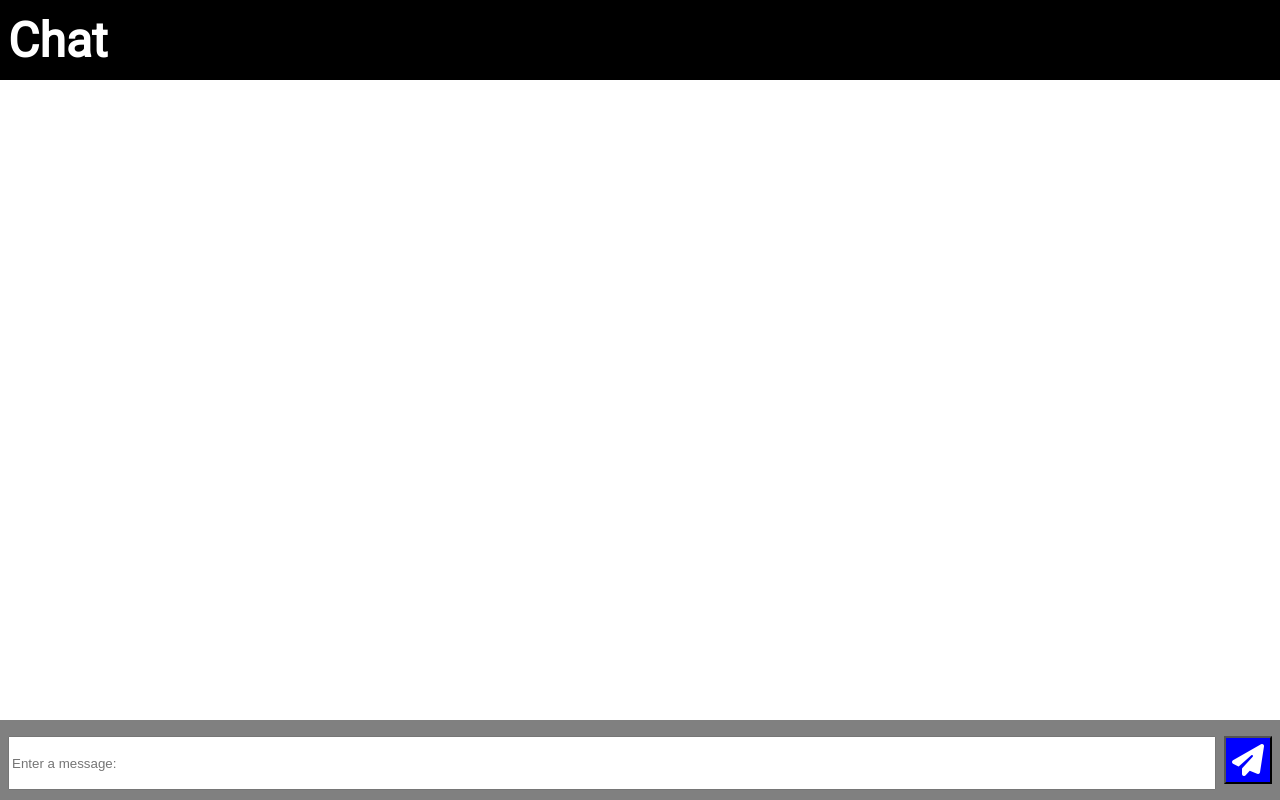
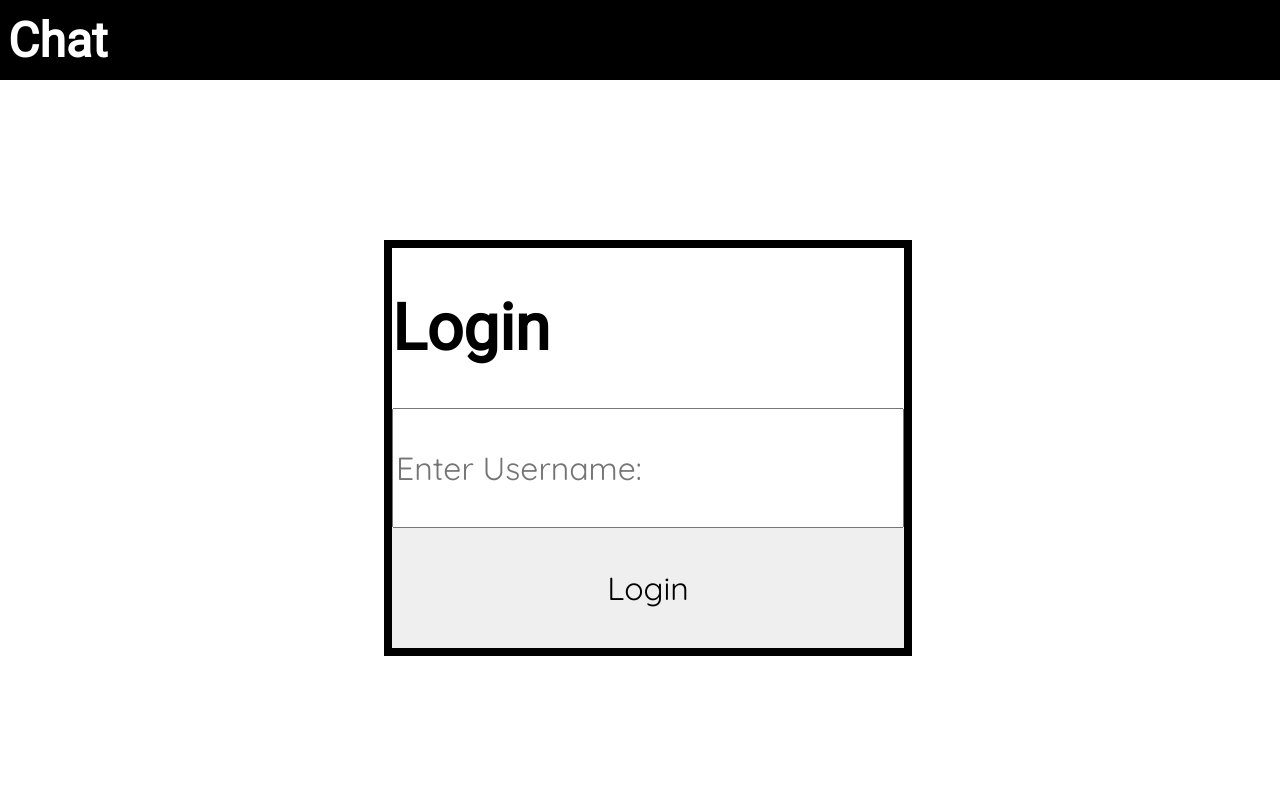
Before and after one commit to M4RZTI4N/chat, a website: page html/index.html in a window 1280 px wide. Drawn offline with nearby package versions, Linux system fonts and the light colour scheme; files that its build step writes are made by us from their sources; no server answers; files whose address does not match are found by name.

Commit message:
get login working

```diff
--- a/html/index.html
+++ b/html/index.html
@@ -12,13 +12,22 @@
     <title>Chat</title>
 </head>
 <body>
-    <!-- test -->
     <div class="navbar"><h1>Chat</h1></div>
-    <div class="chatbox" id="chatbox"></div>
-    <div class="input">
-        <input type="text" id="message" placeholder="Enter a message:">
-        <button id="send"><i class="fa-solid fa-paper-plane"></i></button>
+    <div id="login">
+        <div id="loginGrid">
+            <h1>Login</h1>
+            <input type="text" id="name" placeholder="Enter Username:">
+            <button id="loginButton">Login</button>
+        </div>
     </div>
+    <div id="chat">
+        <div class="chatbox" id="chatbox"></div>
+        <div class="input">
+            <input type="text" id="message" placeholder="Enter a message:">
+            <button id="send"><i class="fa-solid fa-paper-plane"></i></button>
+        </div>
+    </div>
+
     <script src="/socket.io/socket.io.js"></script>
     <script src="static/script.js"></script>
 </body>
--- a/static/script.js
+++ b/static/script.js
@@ -1,6 +1,13 @@
 const socket = io();
 const message = document.getElementById('message');
 const button = document.getElementById('send');
+const login = document.getElementById('loginButton');
+
+login.addEventListener('click',()=>{
+    document.getElementById('chat').style.display = 'block';
+    document.getElementById('login').style.display = 'none';
+    socket.emit('login',document.getElementById('name').value)
+})
 function send(){
     socket.emit('send',message.value);
     message.value = '';
--- a/static/style.css
+++ b/static/style.css
@@ -50,6 +50,9 @@ html,body{
     color: white;
     font-size: 4vh;
 }
+#message{
+    font-family: 'Quicksand',sans-serif;
+}
 .message{
     height:10vh;
     width:calc(100% - 2vh);
@@ -63,3 +66,37 @@ html,body{
 .messageText{
     overflow-wrap: break-word;
 }
+#chat{
+    display: none;
+}
+#login{
+    width: 100%;
+    height: 90vh;
+    position: relative;
+}
+#loginGrid{
+    position: absolute;
+    width: 40%;
+    left: 30%;
+    height: 50vh;
+    top: 20vh;
+    border: 1vh solid black;
+    display: grid;
+    grid-template-rows: 20vh 15vh 15vh;
+    grid-template-columns: 100%;
+}
+#loginButton{
+    grid-area: 3/1/4/1;
+    border: 0;
+    font-size: 4vh;
+    font-family: 'Quicksand',sans-serif;
+}
+#name{
+    grid-area: 2/1/3/1;
+    font-size: 4vh;
+    font-family: 'Quicksand',sans-serif;
+}
+#loginGrid>h1{
+    font-size:8vh;
+    font-family: 'Roboto',sans-serif;
+}
```
Also changed, not shown: server.js (+6 -3 lines).
